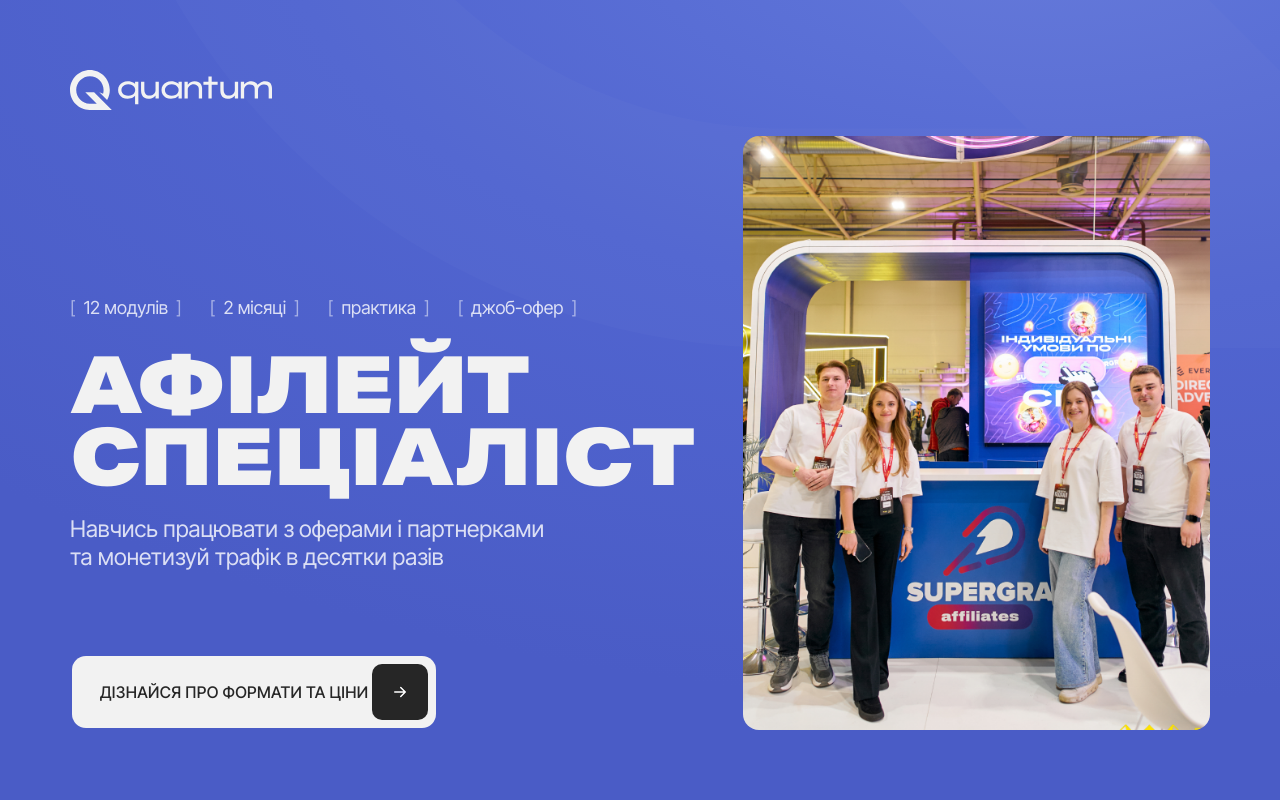
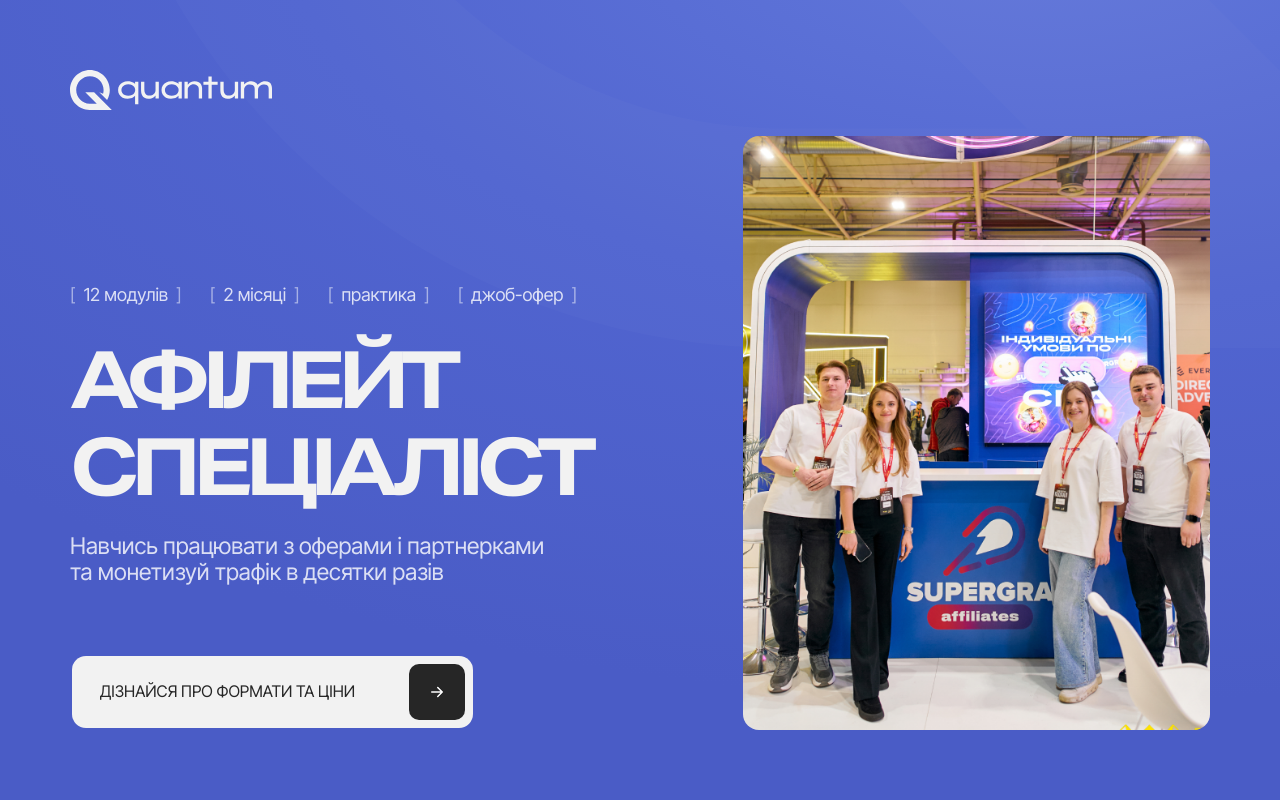
Before and after one commit to Vladymyr226/quantum-front, a Next.js app: page /courses/affiliate in a window 1280 px wide. Shown: the top 800 px of the page. Built offline with nearby package versions, Linux system fonts and the light colour scheme.

Commit message:
Fix Course Hero

```diff
--- a/src/components/course/CourseHero.tsx
+++ b/src/components/course/CourseHero.tsx
@@ -88,7 +88,7 @@
             ))}
           </ul>
 
-          <h1 className="mt-5 font-heading text-[clamp(2.75rem,6.2vw,7rem)] leading-[0.9] font-black tracking-[-0.01em] uppercase lg:mt-7">
+          <h1 className="mt-5 font-heading text-[clamp(2.75rem,6.2vw,7rem)] leading-[1.1] font-bold tracking-[-0.1em] uppercase lg:mt-7">
             {title.split(" ").map((word, i) => (
               <span key={i} className="block">
                 {word}
@@ -96,8 +96,18 @@
             ))}
           </h1>
 
-          <p className="mt-3 max-w-[520px] text-[19px] leading-[1.2] text-white/80 lg:mt-6 lg:max-w-[500px] lg:text-[23px]">
-            {subtitle}
+          <p className="mt-3 max-w-[520px] text-[19px] leading-[1.1] text-white/80 lg:mt-6 lg:max-w-[500px] lg:text-[23px]">
+            {subtitle.split("\n").map((line, i, arr) => (
+              <span key={i}>
+                {line}
+                {i < arr.length - 1 && (
+                  <>
+                    {" "}
+                    <br className="lg:hidden" />
+                  </>
+                )}
+              </span>
+            ))}
           </p>
           <div className="absolute bottom-18 left-18 hidden lg:inline">
             {cta}
--- a/src/components/ui/ArrowButton.tsx
+++ b/src/components/ui/ArrowButton.tsx
@@ -39,7 +39,7 @@
   return (
     <a
       href={href}
-      className={`group relative inline-flex min-h-[72px] w-full items-center overflow-hidden rounded-[14px] py-2.5 pr-[64px] pl-6 text-[16px] font-medium tracking-[0.02em] sm:w-auto sm:pr-[68px] sm:pl-7 ${v.base} ${className}`}
+      className={`group relative inline-flex min-h-[72px] w-full items-center overflow-hidden rounded-[14px] py-2.5 pr-[112px] pl-6 text-[16px] leading-[1.1] font-normal tracking-normal sm:w-auto sm:pr-[118px] sm:pl-7 ${v.base} ${className}`}
     >
       <span className="text-balance uppercase transition-opacity duration-500 group-hover:opacity-0">
         {children}
--- a/src/content/courses.ts
+++ b/src/content/courses.ts
@@ -117,7 +117,7 @@
     hero: {
       title: "Медіабаєр",
       subtitle:
-        "Практичний курс по генерації трафіку, орієнтований на результат та ефективність",
+        "Практичний курс по генерації\nтрафіку, орієнтований\nна результат та ефективність",
       tags: ["11 модулів", "2 місяці", "практика", "джоб-офер"],
       image: "/courses/mediabuyer/hero.png",
       imageAlt: "Студент курсу «Медіабаєр»",
@@ -351,7 +351,7 @@
     hero: {
       title: "Афілейт спеціаліст",
       subtitle:
-        "Навчись працювати з оферами і партнерками та монетизуй трафік в десятки разів",
+        "Навчись працювати з оферами\nі партнерками та монетизуй\nтрафік в десятки разів",
       tags: ["12 модулів", "2 місяці", "практика", "джоб-офер"],
       image: "/courses/affiliate/hero.png",
       imageAlt: "Студенти курсу «Афілейт спеціаліст»",
@@ -575,7 +575,7 @@
     hero: {
       title: "SMM спеціаліст",
       subtitle:
-        "Курс для тих, хто хоче вести соцмережі професійно і коштувати на ринку",
+        "Курс для тих, хто хоче вести\nсоцмережі професійно\nі коштувати на ринку",
       tags: ["14 модулів", "2 місяці", "практика", "джоб-офер"],
       image: "/courses/smm/hero.png",
       imageAlt: "Студентки курсу «SMM спеціаліст»",
```
